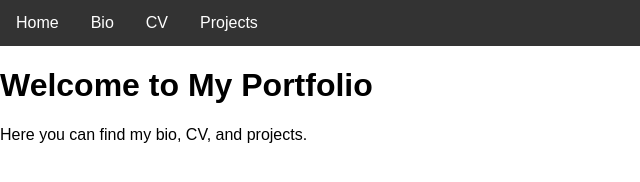
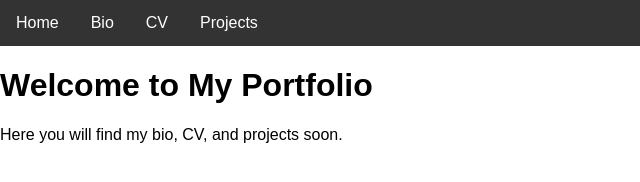
Before and after one commit to Alishahed/alishahed.github.io, a plain HTML site: page index.html in a window 1280 px wide. Shown: the full height of the page, 0-640 px from the left. Drawn offline with Linux system fonts and the light colour scheme.

Commit message:
Update index.html

```diff
--- a/index.html
+++ b/index.html
@@ -17,7 +17,7 @@
 </nav>
 <div id="introduction">
     <h1>Welcome to My Portfolio</h1>
-    <p>Here you can find my bio, CV, and projects.</p>
+    <p>Here you will find my bio, CV, and projects soon.</p>
 </div>
 
 </body>
```
